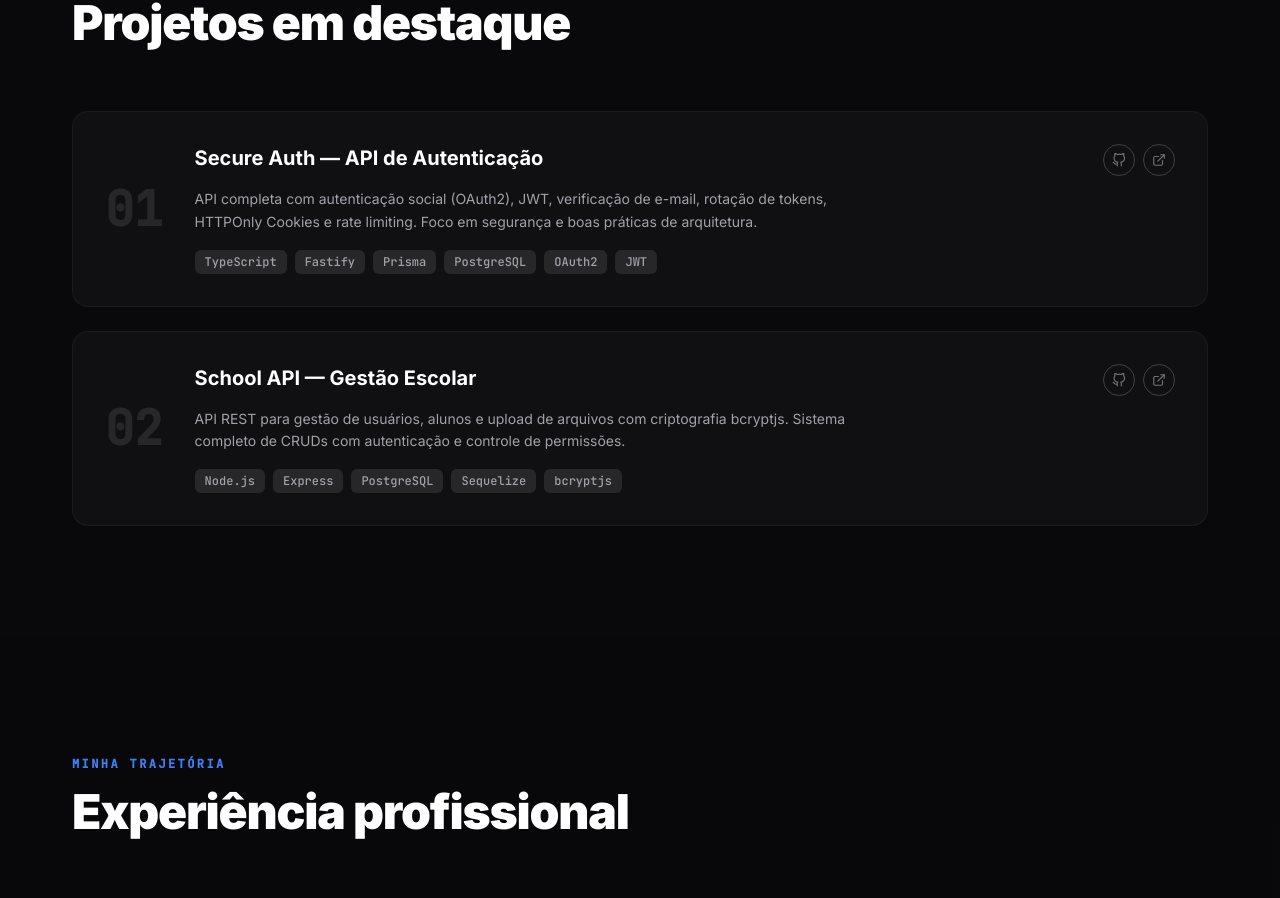
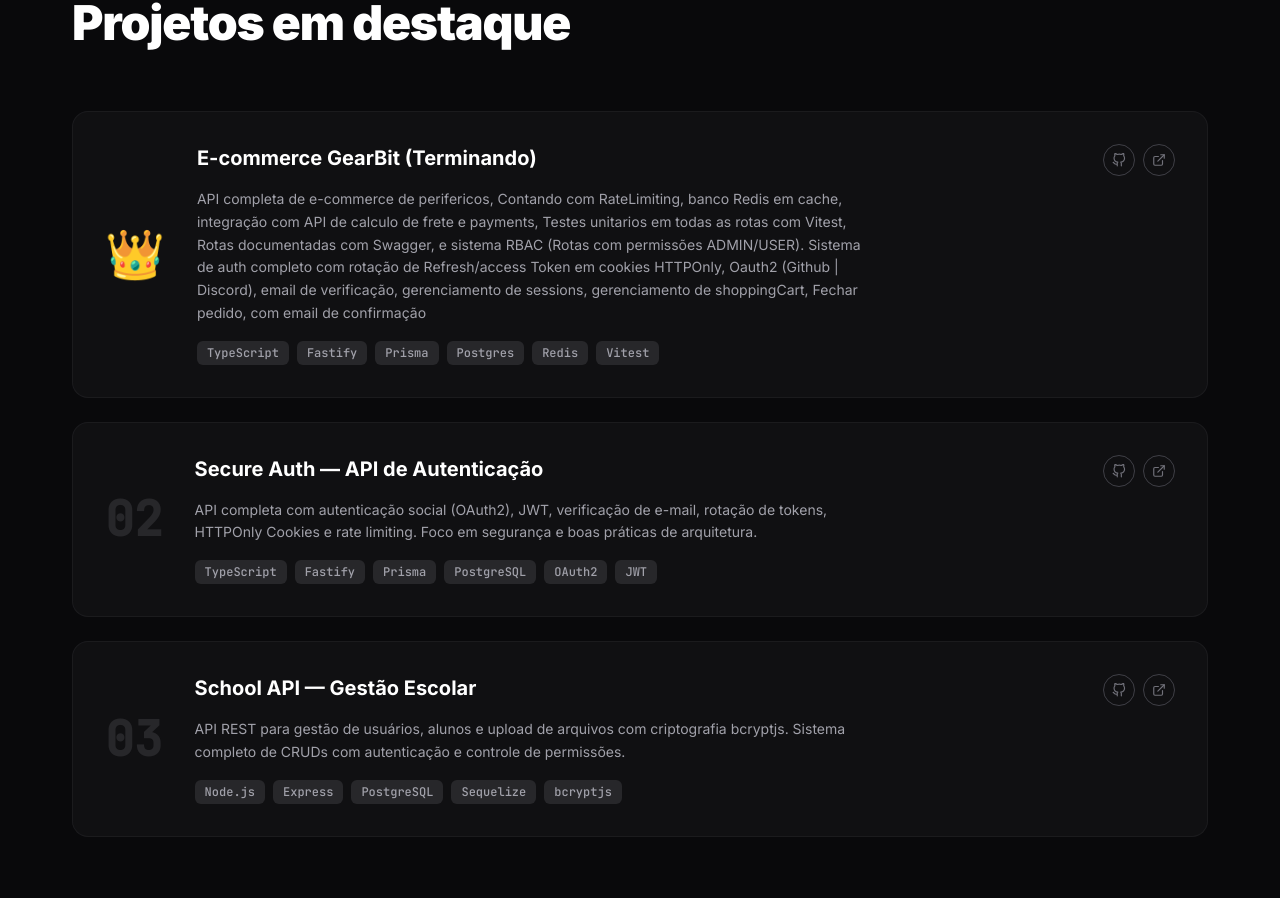
Before and after one commit to cardosoGu/Portfolio-CardosoBackEnd, a Next.js app: page / in a window 1280 px wide. Shown: the part 2478-3376 px from the top of the page. Built offline with nearby package versions, Linux system fonts and the light colour scheme.

Commit message:
refresh cv and added a new project

```diff
--- a/src/components/Projects.tsx
+++ b/src/components/Projects.tsx
@@ -18,8 +18,21 @@ interface Project {
 }
 
 const projects: Project[] = [
+    {
+    number: '👑',
+    titlePt: 'E-commerce  GearBit (Terminando)',
+    titleEn: 'E-commerce  GearBit (Finishing)',
+    descPt:
+      '   API completa de e-commerce de perifericos, Contando com RateLimiting, banco Redis em cache, integração com API de calculo de frete e payments, Testes unitarios em todas as rotas com Vitest, Rotas documentadas com Swagger, e sistema RBAC (Rotas com permissões ADMIN/USER). Sistema de auth completo com rotação de Refresh/access Token em cookies HTTPOnly, Oauth2 (Github | Discord), email de verificação, gerenciamento de sessions, gerenciamento de shoppingCart, Fechar pedido, com email de confirmação',
+    descEn:
+      'Complete e-commerce REST API for computer peripherals, featuring rate limiting, Redis caching, integration with shipping cost calculation and payment APIs, unit testing coverage for all routes with Vitest, Swagger-documented routes, and RBAC system (routes with ADMIN/USER permissions). Comprehensive authentication system with HTTPOnly cookie-based Access/Refresh Token rotation, OAuth2 (GitHub | Discord), email verification, session management, shopping cart management, checkout process with order confirmation emails.',
+    tags: ['TypeScript', 'Fastify', 'Prisma', 'Postgres', 'Redis', 'Vitest' ],
+    github: 'https://github.com/cardosoGu/Secure_Auth_System-API',
+    live: 'https://github.com/cardosoGu/Secure_Auth_System-API',
+    featured: true,
+  },
   {
-    number: '01',
+    number: '02',
     titlePt: 'Secure Auth — API de Autenticação',
     titleEn: 'Secure Auth — Authentication API',
     descPt:
@@ -27,12 +40,12 @@ const projects: Project[] = [
     descEn:
       'Full API with social authentication (OAuth2), JWT, email verification, token rotation, HTTPOnly Cookies and rate limiting. Focus on security and architecture best practices.',
     tags: ['TypeScript', 'Fastify', 'Prisma', 'PostgreSQL', 'OAuth2', 'JWT'],
-    github: 'https://github.com/cardosoGu/Secure_Auth_System-API',
-    live: 'https://github.com/cardosoGu/Secure_Auth_System-API',
+    github: 'https://github.com/cardosoGu/GearBit-API',
+    live: 'https://github.com/cardosoGu/GearBit-API',
     featured: true,
   },
   {
-    number: '02',
+    number: '03',
     titlePt: 'School API — Gestão Escolar',
     titleEn: 'School API — School Management',
     descPt:
--- a/src/components/Skills.tsx
+++ b/src/components/Skills.tsx
@@ -7,6 +7,7 @@ import {
   SiNodedotjs, SiTypescript, SiPostgresql, SiMongodb,
   SiDocker, SiGit, SiSpring, SiPrisma, SiReact, SiFastify,
   SiExpress,
+  SiRedis,
 } from 'react-icons/si';
 import { DiJava } from 'react-icons/di';
 import { FiShield, FiTerminal } from 'react-icons/fi';
@@ -34,6 +35,7 @@ const skillGroups = [
     label: 'Banco de Dados',
     items: [
       { name: 'PostgreSQL', icon: SiPostgresql },
+      { name: 'Redis', icon: SiRedis },
       { name: 'MongoDB', icon: SiMongodb },
       { name: 'Prisma ORM', icon: SiPrisma },
       { name: 'Sequelize', icon: FiTerminal },
```
Also changed, not shown: 1 other file (tests, documents, lock files or other folders).
